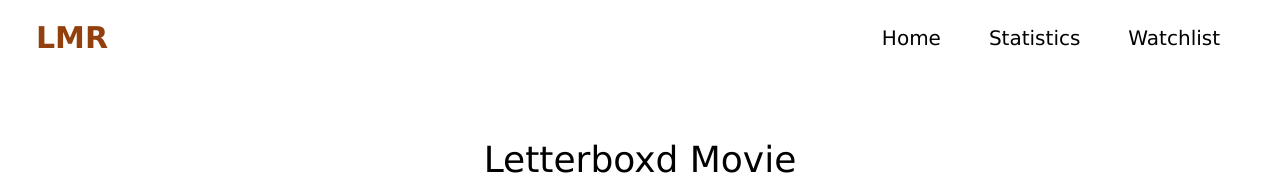
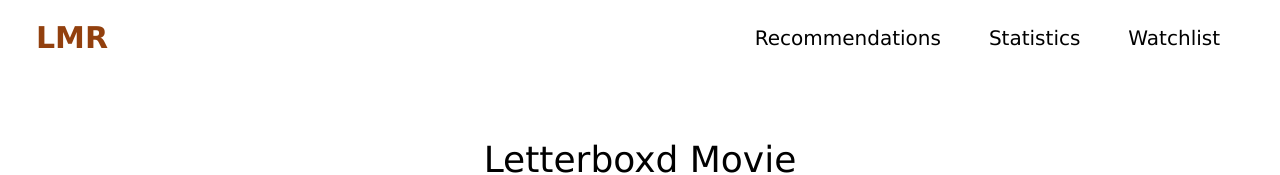
Before and after one commit to victorverma3/Letterboxd-Movie-Recommendations, a React (Vite) app in the folder frontend/: page / in a window 1280 px wide. Shown: the top 175 px of the page. Built offline with nearby package versions, Linux system fonts and the light colour scheme; no server answers.

Commit message:
changed header from home -> recommendations

```diff
--- a/frontend/src/components/Header.tsx
+++ b/frontend/src/components/Header.tsx
@@ -21,7 +21,7 @@ const Header = () => {
     }, [nav]);
 
     const navItems = [
-        { id: 1, text: "Home", url: "/" },
+        { id: 1, text: "Recommendations", url: "/" },
         { id: 2, text: "Statistics", url: "/statistics" },
         { id: 3, text: "Watchlist", url: "/watchlist" },
     ];
```
